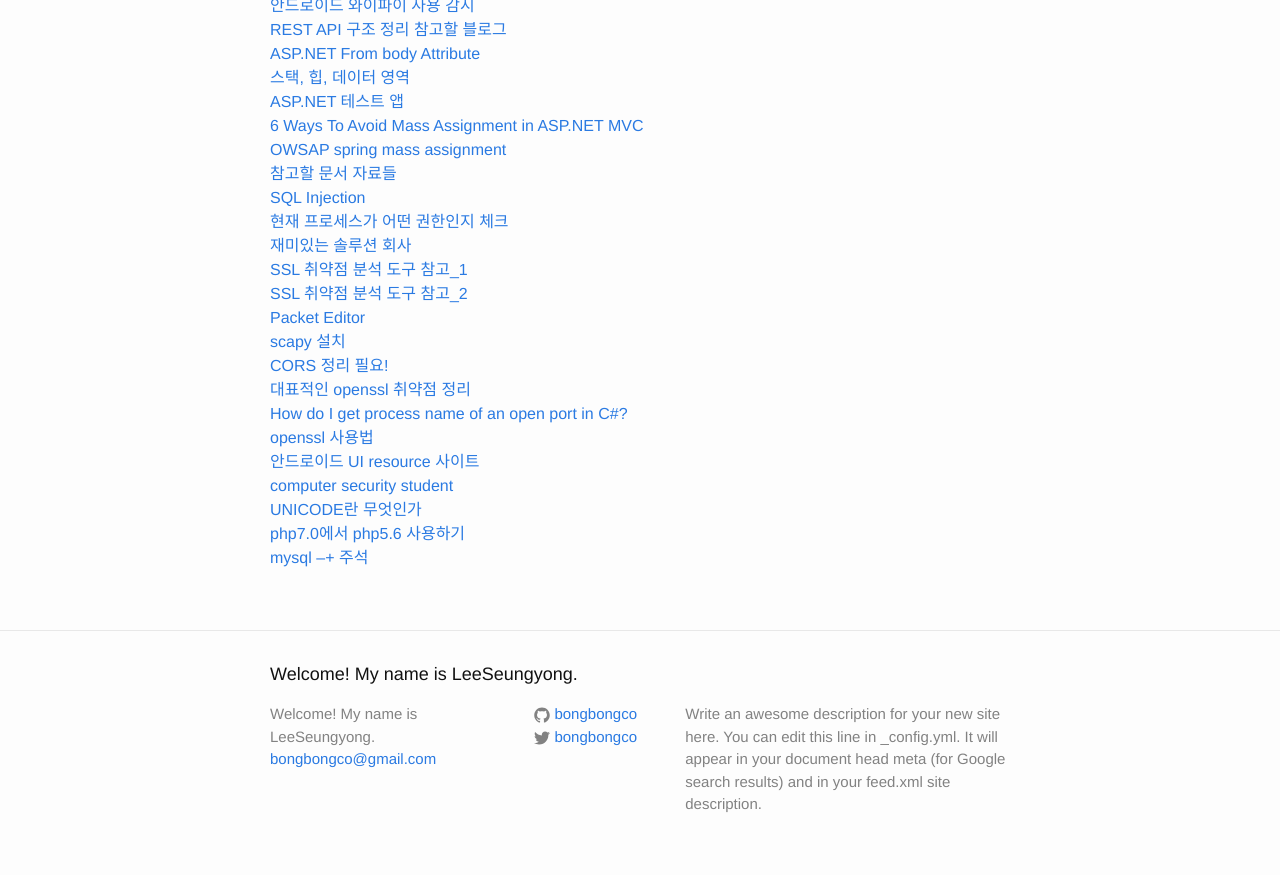
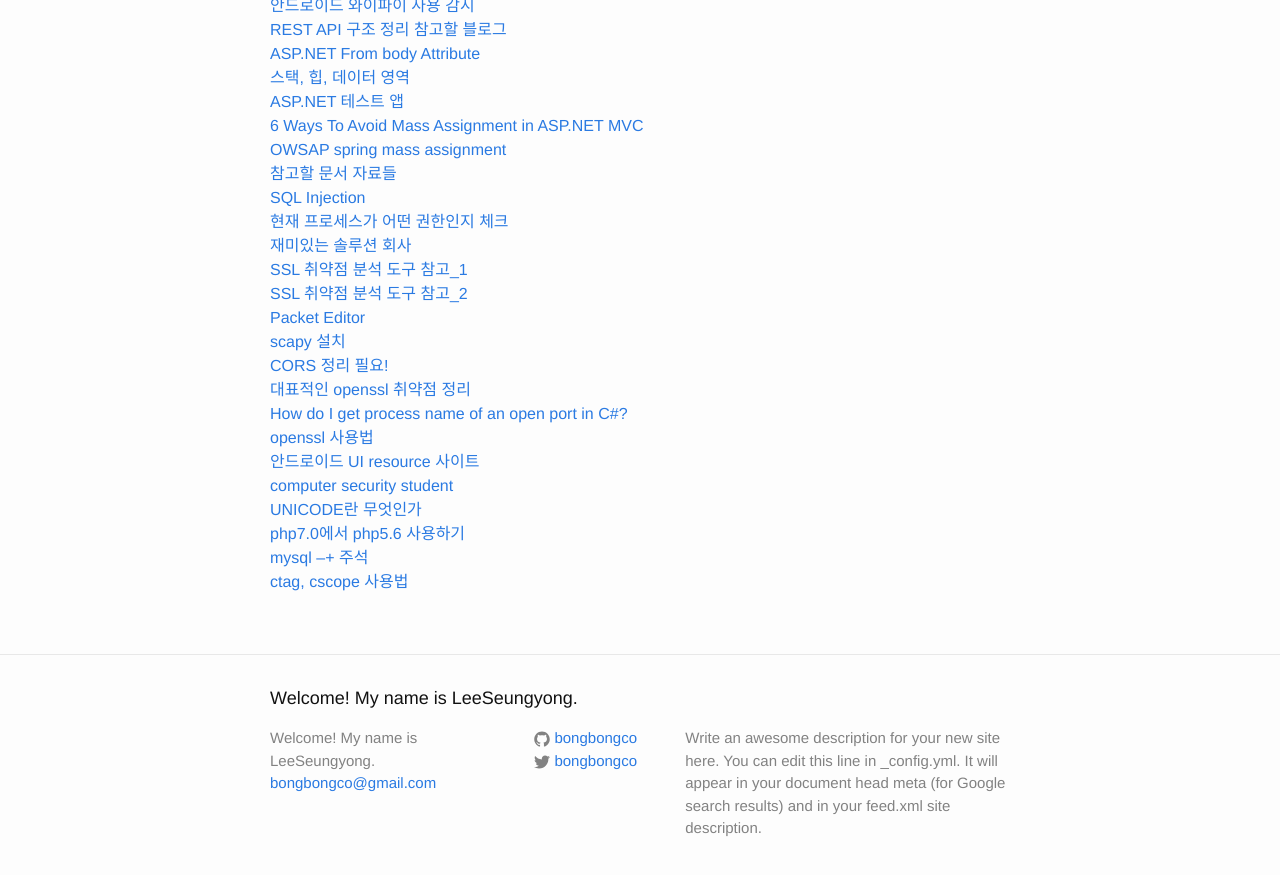
Before and after one commit to LktProgrammer/bongbongco.github.io, a Jekyll site: the page built from _posts/2016-07-22-Website-List.markdown, in a window 1280 px wide and 900 px high, scrolled down 662 px. Shown: the top 875 px of the window. Built offline with Jekyll 4.4.1, drawn with Linux system fonts in a browser that asks for light colours.

Commit message:
Update 2016-07-22-Website-List.markdown

```diff
--- a/_posts/2016-07-22-Website-List.markdown
+++ b/_posts/2016-07-22-Website-List.markdown
@@ -46,3 +46,4 @@ title: 참고할 웹 사이트들.
 [UNICODE란 무엇인가](http://norux.me/31)
 [php7.0에서 php5.6 사용하기](http://answerofgod.tistory.com/entry/php7-에서-php56-사용하기)
 [mysql --+ 주석](https://dev.mysql.com/doc/refman/5.7/en/ansi-diff-comments.html)
+[ctag, cscope 사용법](http://blog.naver.com/PostView.nhn?blogId=ikariksj&logNo=140024963956)
```
